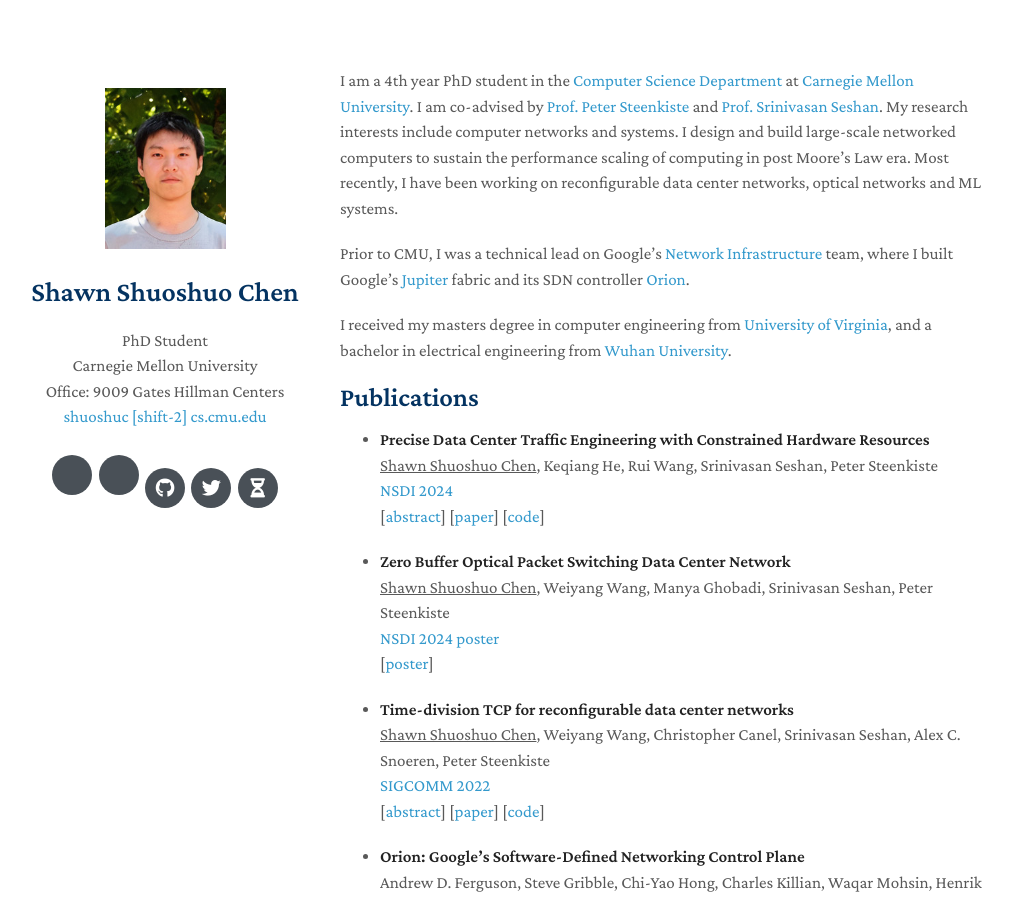
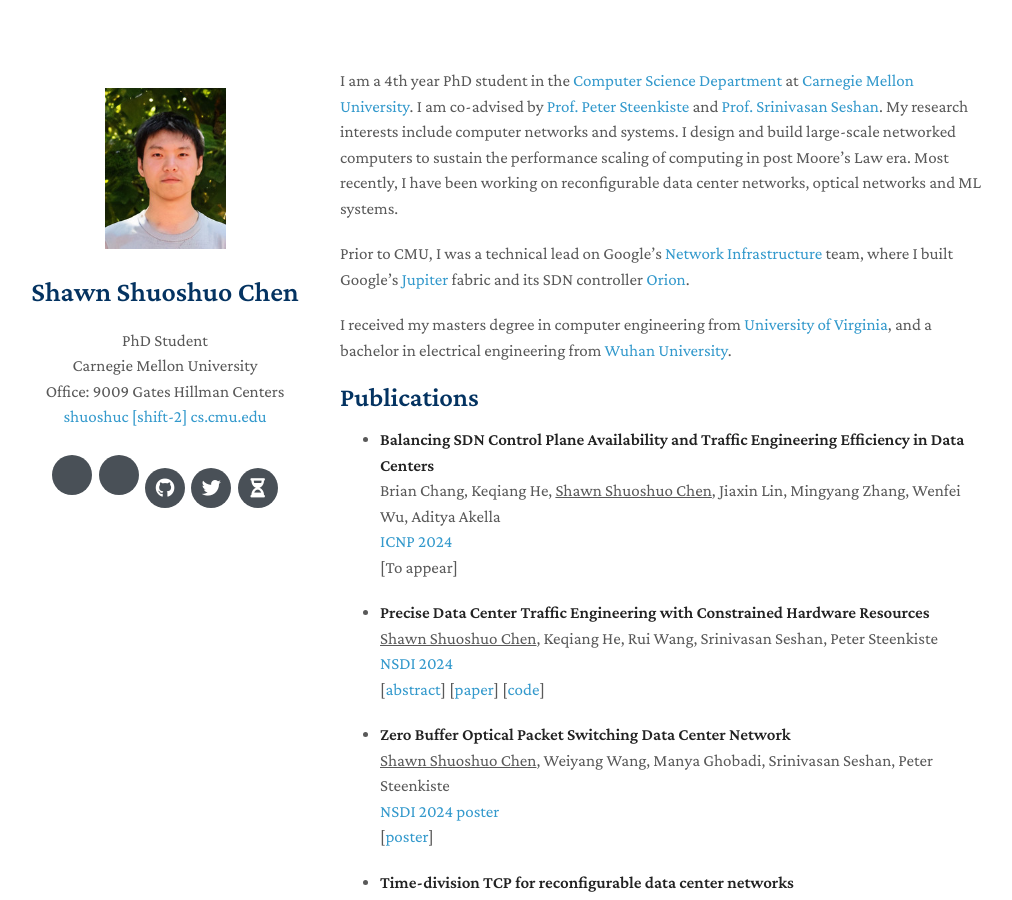
Before and after one commit to shuoshuc/homepage, a Jekyll site: the page built from index.md, in a window 1280 px wide and 900 px high. Shown: the whole window, without its empty margins (130-1142 px from the left). Built offline with Jekyll 4.4.1, drawn with Linux system fonts in a browser that asks for light colours; nearby versions of some CDN libraries; a style sheet for code colours, icons or effects is not loaded.

Commit message:
Update index.md

```diff
--- a/index.md
+++ b/index.md
@@ -9,6 +9,14 @@ Prior to CMU, I was a technical lead on Google's [Network Infrastructure](https:
 I received my masters degree in computer engineering from [University of Virginia](https://www.virginia.edu/), and a bachelor in electrical engineering from [Wuhan University](https://en.whu.edu.cn/).
 
 ## Publications
+
+- **Balancing SDN Control Plane Availability and Traffic Engineering Efficiency in Data Centers**
+  <br>
+  Brian Chang, Keqiang He, <u>Shawn Shuoshuo Chen</u>, Jiaxin Lin, Mingyang Zhang, Wenfei Wu, Aditya Akella
+  <br>
+  [ICNP 2024](https://icnp24.cs.ucr.edu/)
+  <br>
+  [To appear]
 
 - **Precise Data Center Traffic Engineering with Constrained Hardware Resources**
   <br>
```
